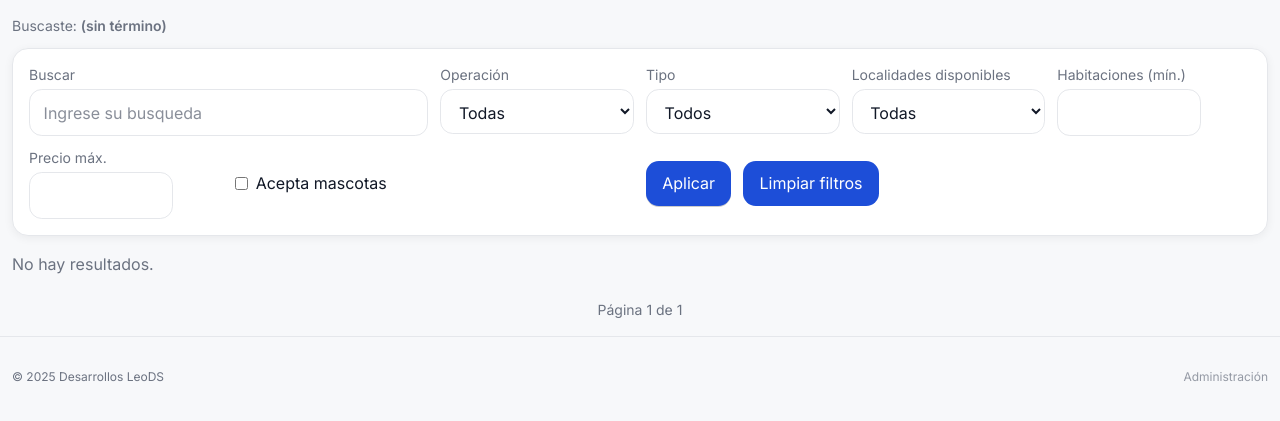
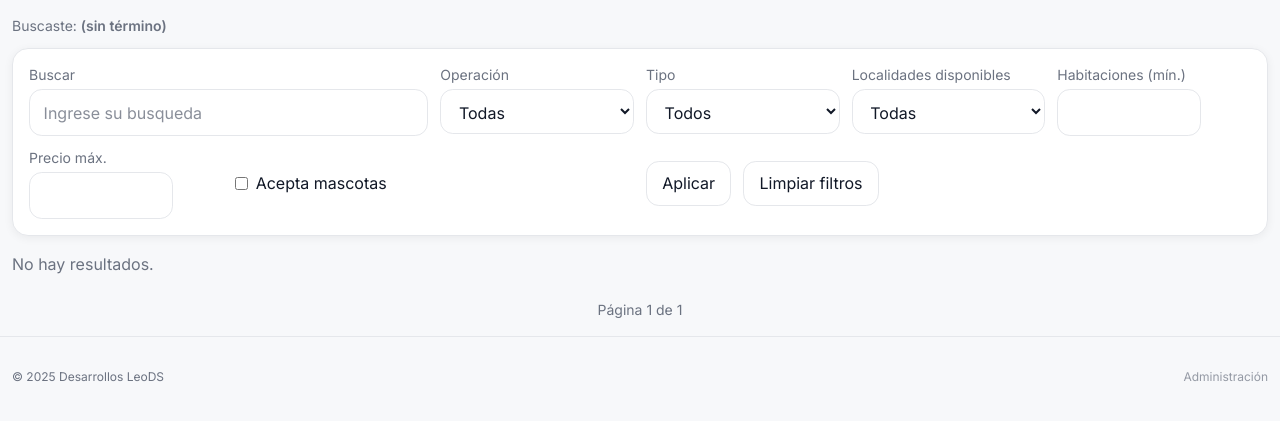
Before and after one commit to LeoDaSilva31/proyecto_django_inmobiliaria, a Django app: page /buscar/ in a window 1280 px wide. Shown: the part 78-499 px from the top of the page. Run offline with Django 5.2, Linux system fonts and the light colour scheme; data that the repository does not hold is empty; some libraries are stand-ins or nearby versions.

Commit message:
cambio a boton btn ight

```diff
--- a/django_inmobiliaria/templates/propiedades/_filters.html
+++ b/django_inmobiliaria/templates/propiedades/_filters.html
@@ -92,10 +92,10 @@
     </div>
 
     <div class="md:col-span-2 flex items-center gap-3">
-      <button class="btn btn-primary" type="submit">Aplicar</button>
+      <button type="button" class="btn btn-light" type="submit">Aplicar</button>
 
       {# Limpiar rápido (conserva q) #}
-      <button class="btn" type="submit" name="__clear" value="1"
+      <button type="button" class="btn btn-light" type="submit" name="__clear" value="1"
               onclick="
                 const form=this.form;
                 const keepQ=form.querySelector('input[name=q]')?.value||'';
```
